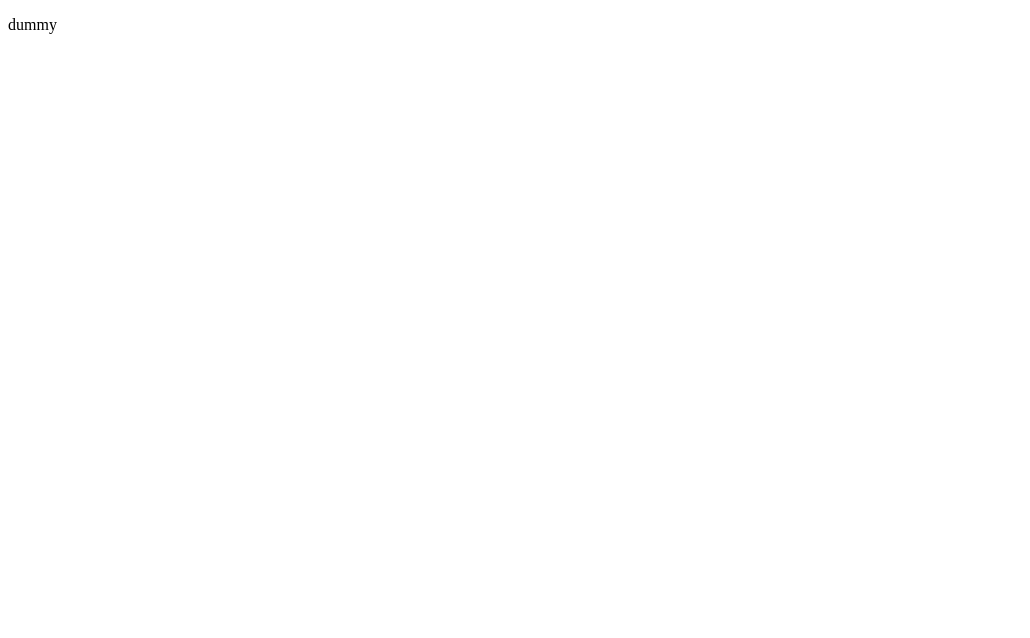
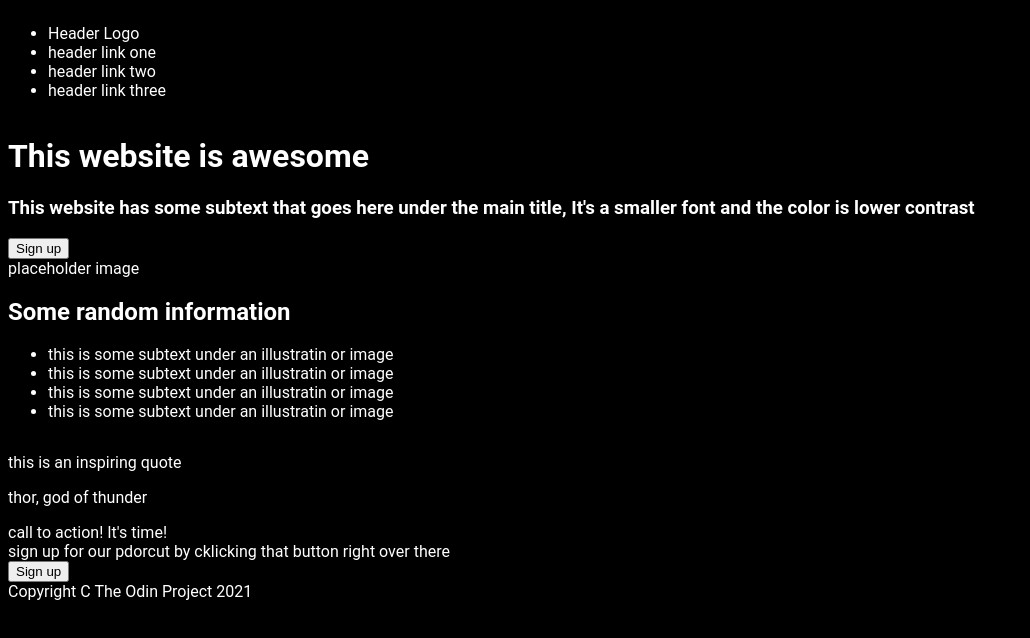
Before and after one commit to Iffnar/Landing-Page, a plain HTML site: page index.html in a window 1280 px wide. Shown: the whole page, without its empty margins (0-1030 px from the left). Drawn offline with Linux system fonts and the light colour scheme.

Commit message:
Setup basic containers with dummy content and styling

```diff
--- a/index.html
+++ b/index.html
@@ -9,22 +9,51 @@
     </head>
 
     <body>
-        <p>dummy</p>
+        <header>
+            <ul>
+                <li>Header Logo</li>
+                <li>header link one</li>
+                <li>header link two</li>
+                <li>header link three</li>
+            </ul>
+        </header>
+        <hero>
+            <h1>This website is awesome</h1>
+            <h3>This website has some subtext that goes here under the main title, It's a smaller font and the color is lower contrast</h2>
+            <button>Sign up</button>
+            <div>placeholder image</div>
+        </hero>
+        <information>
+            <h2>Some random information</h2>
+            <ul>
+                <li>this is some subtext under an illustratin or image</li>
+                <li>this is some subtext under an illustratin or image</li>
+                <li>this is some subtext under an illustratin or image</li>
+                <li>this is some subtext under an illustratin or image</li>
+            </ul>
+        </information>
+        <quote>
+            <p>this is an inspiring quote</p>
+            <p>thor, god of thunder</p>
+        </quote>
+        <call_to_action>
+            <div>call to action! It's time!</div>
+            <div>sign up for our pdorcut by cklicking that button right over there</div>
+            <button> Sign up</button>
+        </call_to_action>
+        <footer>
+            <div>Copyright C The Odin Project 2021</div>
+        </footer>
+
+
+
+
+
+
     </body>
 
 
 
 
 
-
-
-
-
-
-
-
-
-
-
-
 </html>
--- a/style.css
+++ b/style.css
@@ -0,0 +1,8 @@
+
+body {
+    display:flex;
+    flex-direction:column;
+    font-family: Roboto, system-ui, -apple-system, BlinkMacSystemFont, 'Segoe UI', Oxygen, Ubuntu, Cantarell, 'Open Sans', 'Helvetica Neue', sans-serif;
+    background-color: black;
+    color:white;
+}
```
